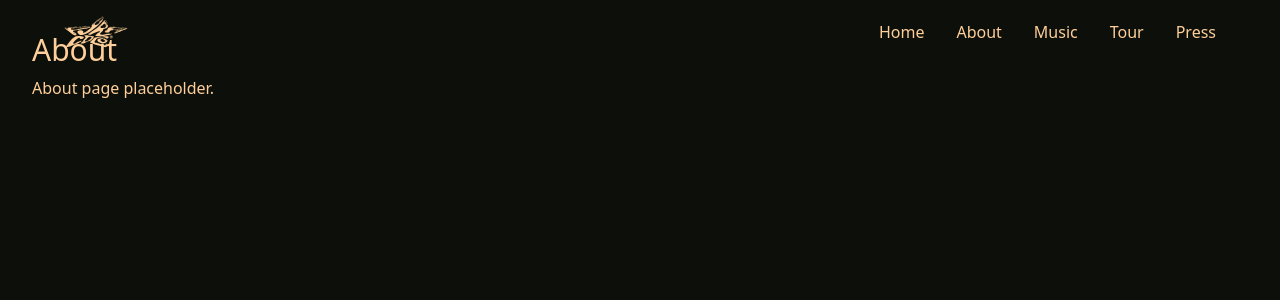
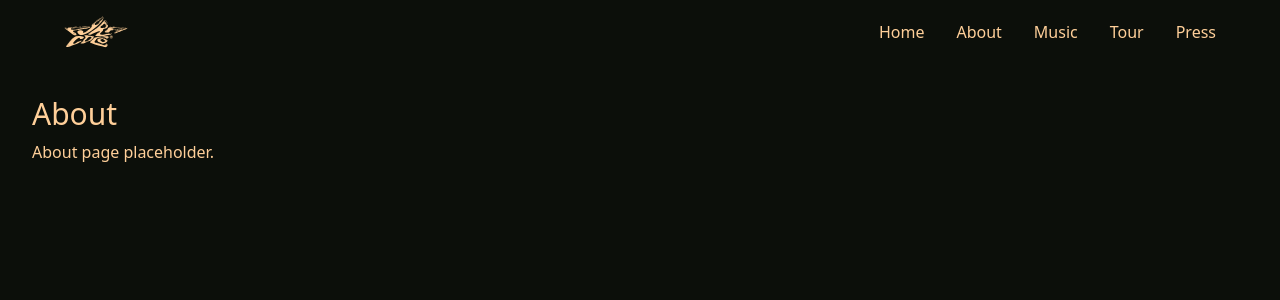
Before and after one commit to reeeeeee-dev/official-puracoco, a Vue app: page /about in a window 1280 px wide. Shown: the top 300 px of the page. Built offline with nearby package versions, Linux system fonts and the light colour scheme.

Commit message:
🐛 fixed overflow with nav

```diff
--- a/src/App.vue
+++ b/src/App.vue
@@ -6,9 +6,9 @@ import NavbarHeader from './components/NavbarHeader.vue'
 <template>
   <NavbarHeader />
 
-  <router-view v-slot="{ Component }">
+  <router-view v-slot="{ Component, route }">
     <Transition name="fade" mode="out-in">
-      <component :is="Component" />
+      <component :is="Component" :class="route.path !== '/' ? 'mt-16' : ''" />
     </Transition>
   </router-view>
 </template>
```
